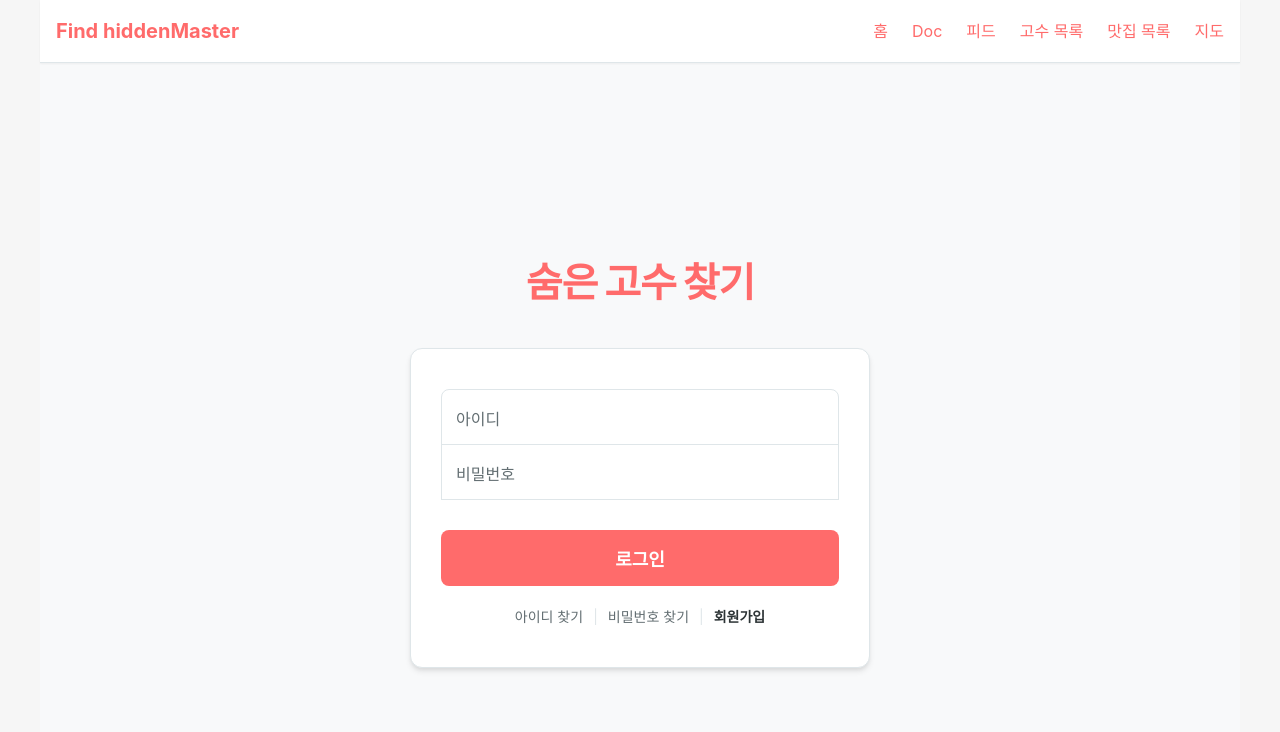
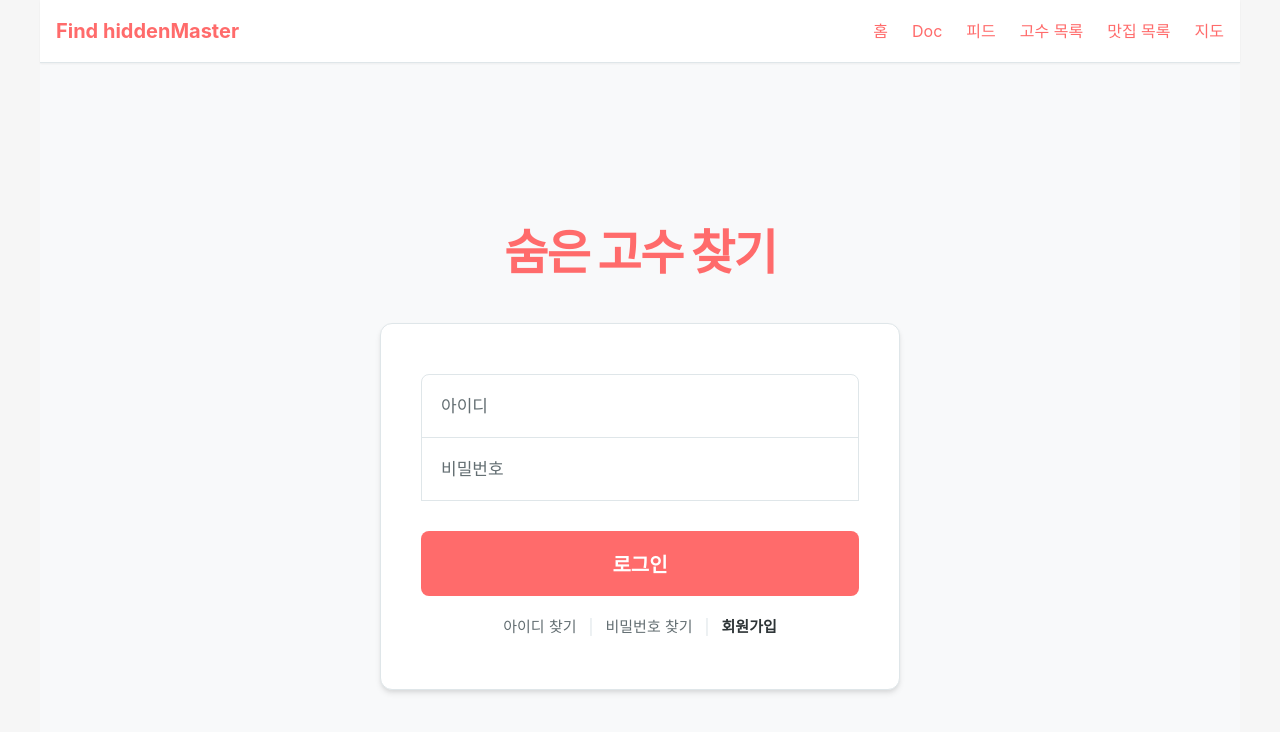
Before and after one commit to byeol-bit/memto-first-project-frontend, a React (Vite) app: page /sign-in in a window 1280 px wide. Shown: the top 732 px of the page. Built offline with nearby package versions, Linux system fonts and the light colour scheme.

Commit message:
✨ Feat : login system & UI 개선

```diff
--- a/src/pages/sign-in-page.css
+++ b/src/pages/sign-in-page.css
@@ -5,7 +5,7 @@
   display: flex;
   flex-direction: column;
   align-items: center;
-  justify-content: center;
+  padding-top: 160px;
   min-height: 100vh;
   /* 원래 디자인 시스템의 연한 배경색 사용 */
   background-color: var(--background-light);
@@ -14,18 +14,18 @@
 /* 2. 상단 로고 스타일 */
 .logo {
   color: var(--primary-color);
-  font-size: 40px;
+  font-size: 48px;
   font-weight: 900;
   margin-bottom: 40px;
-  letter-spacing: -1px;
+  letter-spacing: -1.5px;
 }
 
 /* 3. 로그인 박스 스타일 */
 .loginBox {
   width: 100%;
-  max-width: 460px;
+  max-width: 520px;
   background-color: var(--background-color); /* 흰색 */
-  padding: 40px 30px;
+  padding: 50px 40px;
   /* 원래 디자인 시스템의 테두리 색상 사용 */
   border: 1px solid var(--border-color);
   border-radius: var(--border-radius-lg); /* 12px */
@@ -33,7 +33,7 @@
   box-sizing: border-box;
 }
 
-/* --- ✨ 플로팅 라벨(Floating Label) 효과 ✨ --- */
+/*플로팅 라벨(Floating Label) 효과 */
 
 /* 입력창 그룹 */
 .input-group {
@@ -44,11 +44,11 @@
 /* 실제 입력창 스타일 */
 .floating-input {
   width: 100%;
-  height: 56px;
-  padding: 28px 15px 10px;
+  height: 64px;
+  padding: 28px 20px 10px;
   border: 1px solid var(--border-color); /* 기본 테두리색 */
   border-radius: 0;
-  font-size: 16px;
+  font-size: 17px;
   color: var(--text-primary); /* 기본 텍스트색 */
   outline: none;
   transition: all var(--transition-fast);
@@ -77,9 +77,9 @@
 /* 라벨 스타일 (초기 상태) */
 .floating-label {
   position: absolute;
-  top: 18px;
-  left: 15px;
-  font-size: 16px;
+  top: 20px;
+  left: 20px;
+  font-size: 17px;
   color: var(--text-secondary); /* 보조 텍스트색(회색) */
   pointer-events: none;
   transition: all var(--transition-fast);
@@ -100,13 +100,13 @@
 /* 4. 로그인 버튼 스타일 */
 .login-btn {
   width: 100%;
-  padding: 15px 0;
+  padding: 18px 0;
   margin-top: 30px;
   /* 메인 컬러 사용 */
   background-color: var(--primary-color);
   border: none;
   border-radius: var(--border-radius-md);
-  font-size: 18px;
+  font-size: 20px;
   font-weight: 700;
   color: white;
   cursor: pointer;
@@ -122,7 +122,7 @@
 .bottom-links {
   margin-top: 20px;
   text-align: center;
-  font-size: 14px;
+  font-size: 15px;
   color: var(--text-secondary);
 }
 
@@ -138,7 +138,7 @@
 
 /* 링크 사이 구분선 (|) */
 .separator {
-  margin: 0 10px;
+  margin: 0 12px;
   color: var(--border-color);
   cursor: default !important;
   text-decoration: none !important;
--- a/src/pages/sign-in-page.jsx
+++ b/src/pages/sign-in-page.jsx
@@ -1,70 +1,85 @@
 import { useState } from "react";
 // 입력창에 타자를 칠 때마다 그 글자가 저장됨
-// 아이디와 비밀번호 입력 안하면 버튼 활성화 안되게 할 수 있음
+// 아이디와 비밀번호를 입력 안하면 나중에 버튼을 못 누르게 막을 수도 있음
+
 import { useNavigate } from "react-router-dom";
-// '회원가입' 버튼을 누르면 회원가입 페이지로 이동
-// 부드럽게 이동하고, 로그인 정보가 안전하게 유지됨
+// '회원가입' 버튼을 누르면 페이지를 이동시켜주는 도구
+// 새로고침 없이 부드럽게 넘어가서 앱처럼 느껴지게 함
+
 import "./sign-in-page.css";
 
 const SignInPage = () => {
-  //변수를 바꾸고 싶을 땐 setId, setPassword 함수를 사용
-  //useState()로 비워두면 undefined상태가 되어 오류남
+  // [변수 저장소]
+  // 리액트에서는 변수를 그냥 만들면 안 되고 useState를 써야 화면이 바뀜
+  // setId, setPassword 함수를 써야만 값이 안전하게 변경됨
   const [id, setId] = useState("");
   const [password, setPassword] = useState("");
 
-  // 페이지 이동을 도와주는 도구(navigate)를 준비
+  // [페이지 이동 리모컨]
+  // navigate('/주소') 이렇게 쓰면 그 페이지로 이동함
   const navigate = useNavigate();
 
-  // 버튼 눌렀을 때
+  // [로그인 버튼 클릭 시 실행되는 함수]
   const handleLogin = () => {
-    // 개발자 도구(F12) 콘솔창에 현재 입력된 값을 출력해봅니다. (확인용)
+    // 개발자 도구(F12) - 콘솔(Console) 탭에서 값이 잘 들어왔나 확인용
     console.log("현재 입력된 값:", id, password);
 
-    // 유효성 검사: 만약 아이디나 비밀번호 중 하나라도 비어있다면 경고창 띄우고 함수 종료
+    // 만약(!id) 아이디가 없거나, 또는(!password) 비밀번호가 없다면 문구 출력
     if (!id || !password) {
       alert("아이디와 비밀번호를 모두 입력해주세요!");
       return;
     }
 
-    // 나중에 여기에 '서버로 로그인 요청 보내는 코드'
-    // 지금은 테스트용 알림창만 띄웁니다.
+    // 나중에 여기에 '백엔드 서버로 로그인 요청 보내는 코드'가 들어갈 자리
+    // 지금은 테스트용으로 알림창만 띄워서 성공한 척 보여줌
     alert(`[테스트] 로그인 시도! \nID: ${id} \nPW: ${password}`);
 
-    // 로그인이 성공했다고 가정하고 마이페이지로 이동 -> navigate('/mypage');
+    // 로그인이 진짜 성공하면 메인 페이지로 보낼 예정 -> navigate('/');
   };
 
   // UI
   return (
     <div className="login-page-container">
-      {/* 1. 상단 로고 영역 (이미지나 텍스트로 교체 가능) */}
+      {/* 1. 상단 로고 영역 */}
       <h1 className="logo">숨은 고수 찾기</h1>
 
+      {/* 2. 하얀색 로그인 박스 시작 */}
       <div className="loginBox">
-        {/* 2. 아이디 입력창 (플로팅 라벨 구조) */}
+        {/* [아이디 입력 칸]
+            input과 label을 묶어서 디자인(위치)을 잡기 위해 div로 감쌈
+        */}
         <div className="input-group">
           <input
             type="text"
             id="id-input"
             className="floating-input"
+            /* [중요] 리액트가 기억하는 값(id)을 화면에 보여줌 */
             value={id}
+            /* [중요] 타자를 칠 때마다 setId로 값을 업데이트함 (안 하면 글씨 안 써짐) */
             onChange={(e) => setId(e.target.value)}
-            placeholder=" " /* placeholder를 공백으로 둬야 CSS 트릭이 작동함 */
+            /* [디자인 트릭] placeholder에 공백(" ")을 넣어줘야 함!
+               CSS가 "어? 빈 칸이네?" 하고 알아채서 라벨을 크게 보여줄 수 있음
+               이게 없으면 라벨이 움직이는 마법이 작동 안 함 */
+            placeholder=" "
           />
+          {/* htmlFor는 input의 id랑 연결해줌 (라벨 눌러도 입력창 선택됨) */}
           <label htmlFor="id-input" className="floating-label">
             아이디
           </label>
         </div>
 
-        {/* 3. 비밀번호 입력창 */}
+        {/* [비밀번호 입력 칸]
+            style={{ marginTop: "-1px" }} -> 위쪽 아이디 칸 테두리랑 겹치게 함
+            안 그러면 테두리가 두 줄이 돼서 두꺼워 보이기 때문
+        */}
         <div className="input-group" style={{ marginTop: "-1px" }}>
-          {" "}
-          {/* 테두리 겹침 처리 */}
           <input
-            type="password"
+            type="password" // 글자를 점(●●●)으로 숨겨줌
             id="password-input"
             className="floating-input"
             value={password}
             onChange={(e) => setPassword(e.target.value)}
+            /* [엔터키 기능] 비밀번호 다 치고 '엔터' 딱 누르면 바로 로그인 함수 실행 */
             onKeyPress={(e) => e.key === "Enter" && handleLogin()}
             placeholder=" "
           />
@@ -72,18 +87,21 @@ const SignInPage = () => {
             비밀번호
           </label>
         </div>
-        {/* 4. 로그인 버튼 */}
+
+        {/* 4. 로그인 버튼 (클릭하면 handleLogin 함수 실행) */}
         <button className="primary-btn login-btn" onClick={handleLogin}>
           로그인
         </button>
 
-        {/* 5. 하단 링크 영역 (아이디 찾기 | 비밀번호 찾기 | 회원가입) */}
+        {/* 5. 하단 링크 영역 (아이디/비번 찾기, 회원가입) */}
         <div className="bottom-links">
+          {/* 모양만 있음 */}
           <span>아이디 찾기</span>
           <span className="separator">|</span>
           <span>비밀번호 찾기</span>
           <span className="separator">|</span>
-          {/* 회원가입만 클릭 기능 연결 */}
+
+          {/* [페이지 이동] 회원가입 글씨를 누르면 '/sign-up' 주소로 이동! */}
           <span className="signup-link" onClick={() => navigate("/sign-up")}>
             회원가입
           </span>
```
